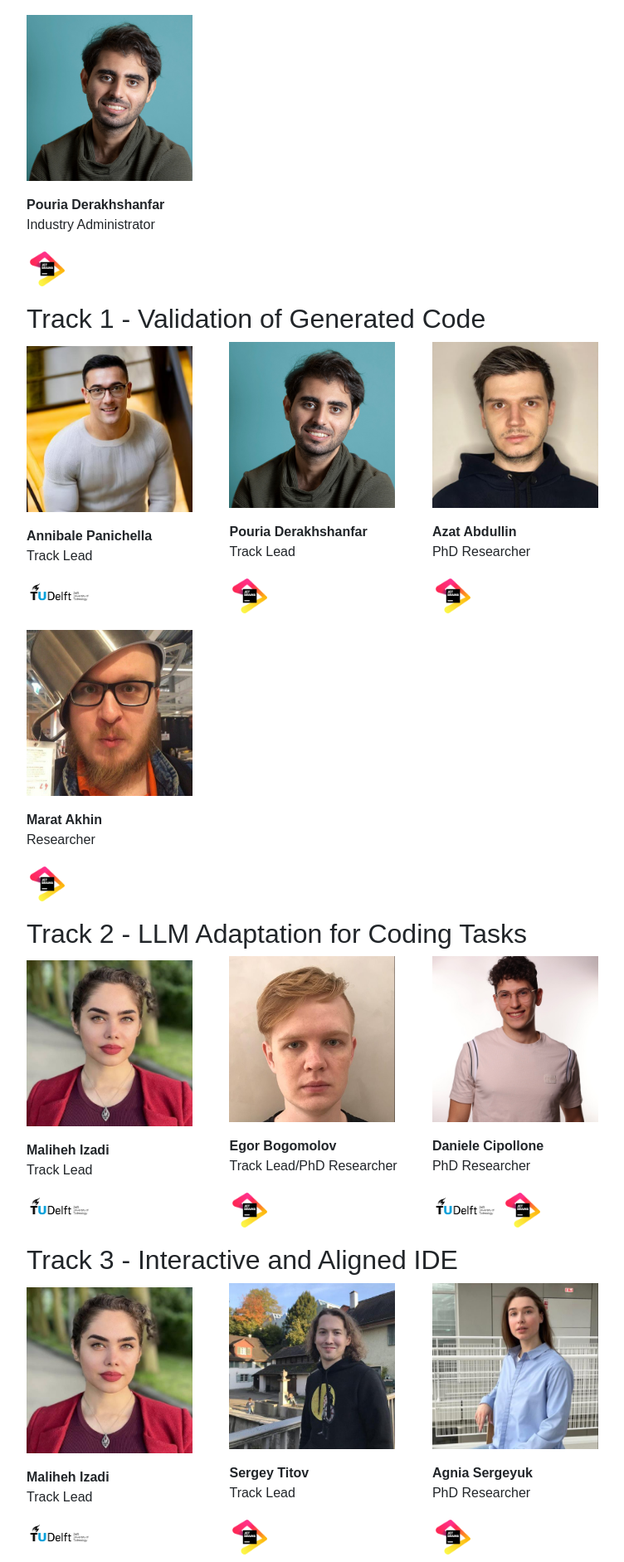
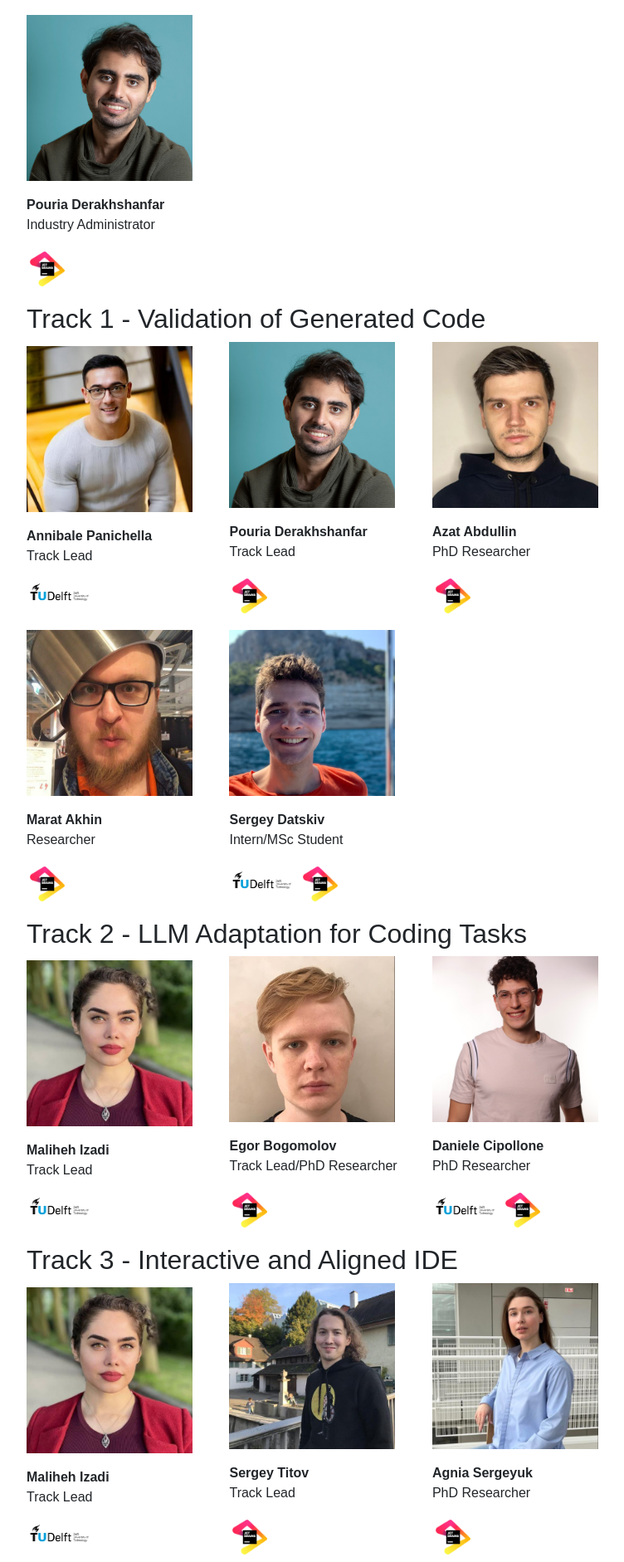
Before and after one commit to SERG-Delft/ai4se-website, a Jekyll site: the page built from people.md, in a window 1280 px wide. Shown: the part 503-2385 px from the top of the page at 83% size, without its empty margins (124-876 px from the left). Built offline with Jekyll 4.4.1, drawn with Linux system fonts in a browser that asks for light colours; nearby versions of some CDN libraries.

Commit message:
Add Sergey Datskiv
- Add  sergey-datskiv.jpg as an avatar
- Link the added avatar to track 1 in the "people" page
- Add the name to track 1 page

```diff
--- a/_data/people.yml
+++ b/_data/people.yml
@@ -36,6 +36,10 @@
       role: Researcher
       affiliation: JetBrains
       photo_url: img/avatars/marat.jpeg
+    - name: Sergey Datskiv
+      role: Intern/MSc Student
+      affiliation: JetBrains, TUDelft
+      photo_url: img/avatars/sergey-datskiv.jpg
 
 - category: Track 2 - LLM Adaptation for Coding Tasks
   people:
```
Also changed, not shown: _tracks/01_code_gen_validation.md (+1 -1 lines), img/avatars/sergey-datskiv.jpg (added).
